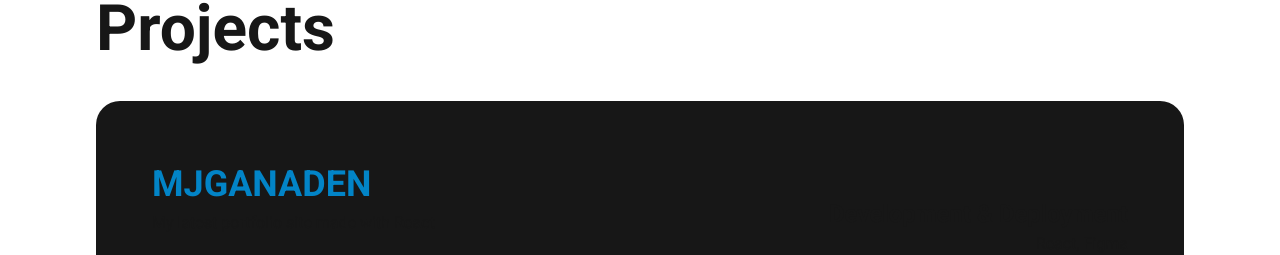
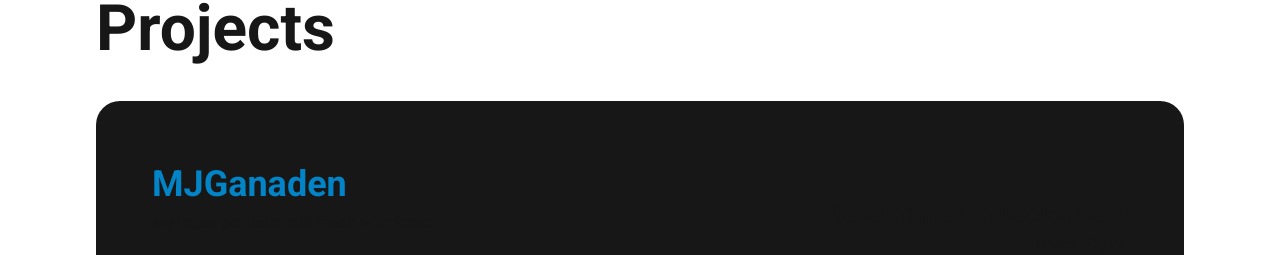
Before and after one commit to MatthewGanaden/portfoliosite, a Next.js app: page / in a window 1280 px wide. Shown: the part 2679-2934 px from the top of the page. Built offline with nearby package versions, Linux system fonts and the light colour scheme.

Commit message:
Update Website

```diff
--- a/src/app/page.js
+++ b/src/app/page.js
@@ -154,7 +154,7 @@ export default function Home() {
                 <span className="font-semibold text-3xl">Projects</span>
                 <div className="flex gap-8 p-14 rounded-3xl bg-neutral-900 w-full justify-between items-center">
                     <div className="flex flex-col">
-                        <h2 className="font-bold text-2xl text-sky-600">MJGANADEN</h2>
+                        <h2 className="font-bold text-2xl text-sky-600">MJGanaden</h2>
                         <span>My latest portfolio site made with React</span>
 
                         <a href="https://mjganaden.vercel.app/" target="_blank" className="mt-5 group relative inline-flex h-10 items-center justify-center overflow-hidden rounded-full bg-neutral-700 px-6 font-medium w-36 transition-colors duration-300 ease-in-out hover:text-neutral-900">
```
